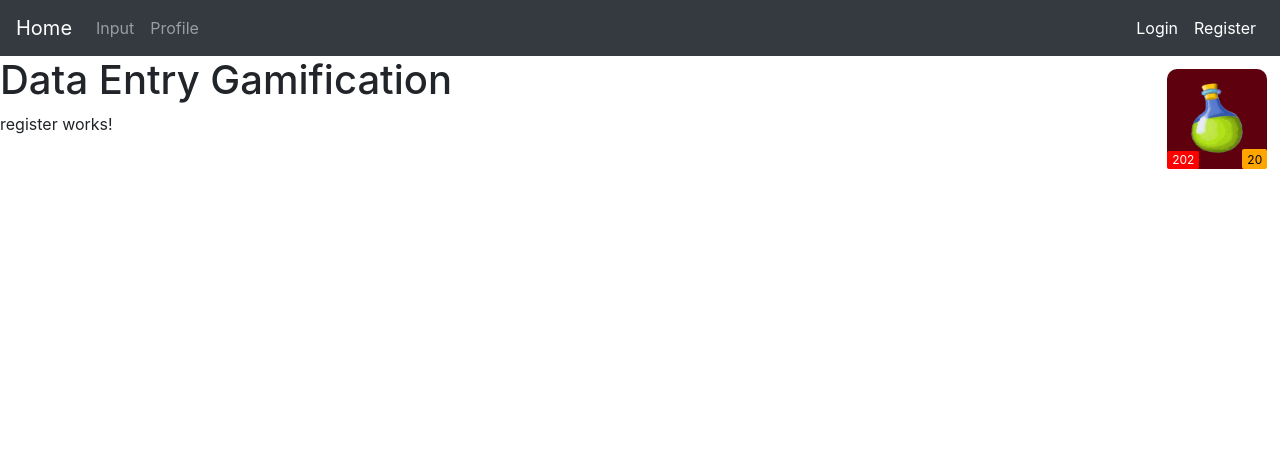
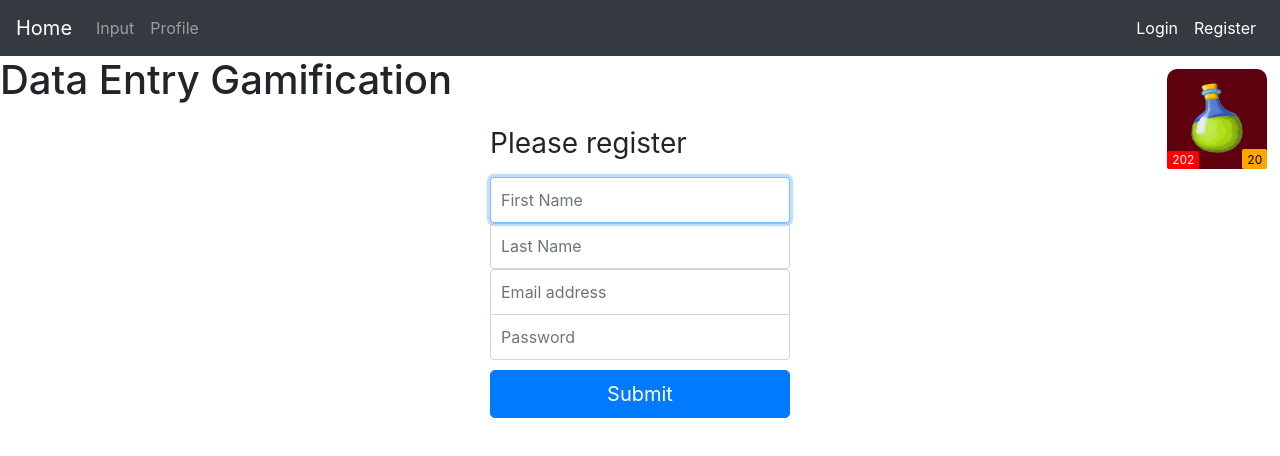
Before and after one commit to dandumitriu33/data-entry-gamification, an Angular app in the folder data-entry-gamification-frontend/: page /register in a window 1280 px wide. Shown: the top 456 px of the page. Built offline with nearby package versions, Linux system fonts and the light colour scheme.

Commit message:
Add Register html form

```diff
--- a/data-entry-gamification-frontend/src/app/app.module.ts
+++ b/data-entry-gamification-frontend/src/app/app.module.ts
@@ -12,7 +12,7 @@ import { ProfileComponent } from './components/profile/profile.component';
 import { ReceiptComponent } from './components/receipt/receipt.component';
 import { HttpClientModule } from '@angular/common/http';
 import { ReceiptFormComponent } from './components/receipt-form/receipt-form.component';
-import { FormsModule } from '@angular/forms';
+import { FormsModule, ReactiveFormsModule } from '@angular/forms';
 import { RegisterComponent } from './components/register/register.component';
 import { LoginComponent } from './components/login/login.component';
 
@@ -32,6 +32,7 @@ import { LoginComponent } from './components/login/login.component';
   ],
   imports: [
     FormsModule,
+    ReactiveFormsModule,
     HttpClientModule,
     BrowserModule,
     AppRoutingModule
--- a/data-entry-gamification-frontend/src/app/components/login/login.component.html
+++ b/data-entry-gamification-frontend/src/app/components/login/login.component.html
@@ -3,4 +3,4 @@
     <input type="email" class="form-control" placeholder="Email address" required autofocus>
     <input type="password" class="form-control" placeholder="Password" required>
     <button class="btn btn-lg btn-primary btn-block" type="submit">Sign in</button>
-  </form>
+</form>
--- a/data-entry-gamification-frontend/src/app/components/register/register.component.html
+++ b/data-entry-gamification-frontend/src/app/components/register/register.component.html
@@ -1 +1,8 @@
-<p>register works!</p>
+<form class="form-signin">
+    <h1 class="h3 mb-3 font-weight-normal">Please register</h1>
+    <input type="text" class="form-control" placeholder="First Name" required autofocus>
+    <input type="text" class="form-control" placeholder="Last Name" required autofocus>
+    <input type="email" class="form-control" placeholder="Email address" required autofocus>
+    <input type="password" class="form-control" placeholder="Password" required>
+    <button class="btn btn-lg btn-primary btn-block" type="submit">Submit</button>
+</form>
```
